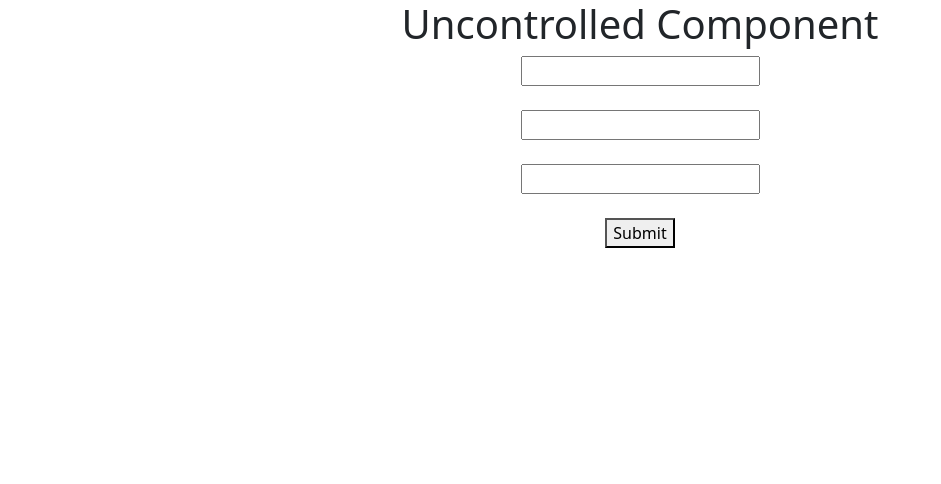
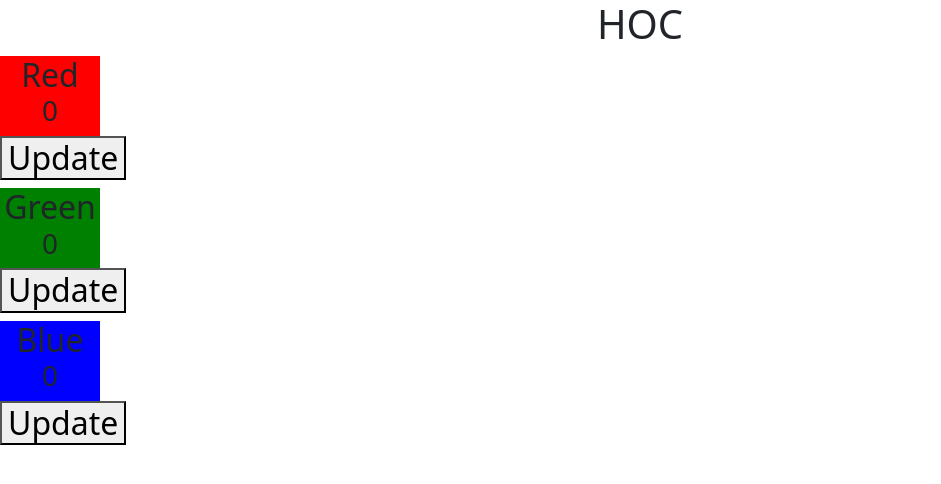
Before and after one commit to thisisshivamsingh/20-06-2022-Web-React, a React (Create React App) app: page / in a window 1280 px wide. Shown: the top 484 px of the page, without its empty margins (0-941 px from the left). Built offline with nearby package versions, Linux system fonts and the light colour scheme.

Commit message:
Hight Order Component (HOC)

```diff
--- a/src/App.js
+++ b/src/App.js
@@ -1,26 +1,46 @@
 import "./App.css";
-import React, { useRef } from "react";
+import React, { useRef, useState } from "react";
 function App() {
-  const inputRef = useRef(null);
-  const inputRef2 = useRef(null);
-  function submitForm(e) {
-    e.preventDefault();
-    console.log("Input field 1 Value : ", inputRef.current.value);
-    console.log("Input field 2 Value : ", inputRef2.current.value);
-    const input3 = document.getElementById("input3").value;
-    console.log("Input field 3 Value : ", input3);
-  }
   return (
     <div className="App">
-      <h1>Uncontrolled Component</h1>
-      <form onSubmit={submitForm}>
-        <input ref={inputRef} type="text" /> <br /> <br />
-        <input ref={inputRef2} type="text" /> <br /> <br />
-        <input id="input3" type="text" /> <br /> <br />
-        <button>Submit</button>
-      </form>
+      <h1>HOC </h1>
+      <HOCRed cmp={Counter} />
+      <HOCGreen cmp={Counter} />
+      <HOCBlue cmp={Counter} />
     </div>
   );
 }
-
+function HOCRed(props) {
+  return (
+    <h2 style={{ backgroundColor: "red", width: 100 }}>
+      Red
+      <props.cmp />
+    </h2>
+  );
+}
+function HOCGreen(props) {
+  return (
+    <h2 style={{ backgroundColor: "green", width: 100 }}>
+      Green
+      <props.cmp />
+    </h2>
+  );
+}
+function HOCBlue(props) {
+  return (
+    <h2 style={{ backgroundColor: "blue", width: 100 }}>
+      Blue
+      <props.cmp />
+    </h2>
+  );
+}
+function Counter() {
+  const [count, setCount] = useState(0);
+  return (
+    <div>
+      <h3>{count}</h3>
+      <button onClick={() => setCount(count + 1)}>Update</button>
+    </div>
+  );
+}
 export default App;
```
